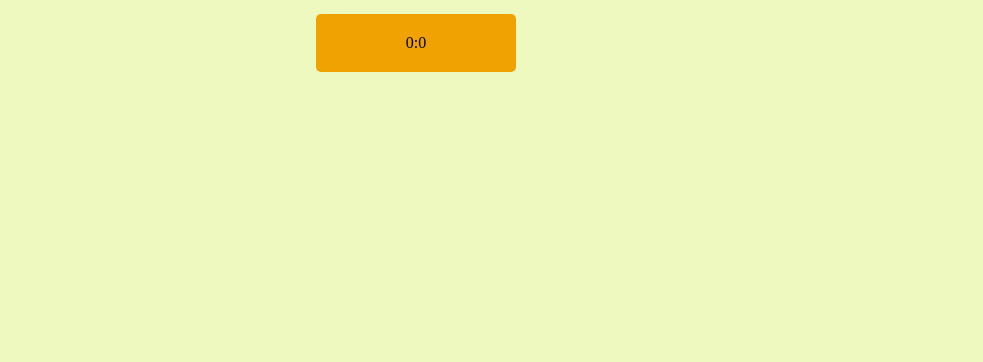
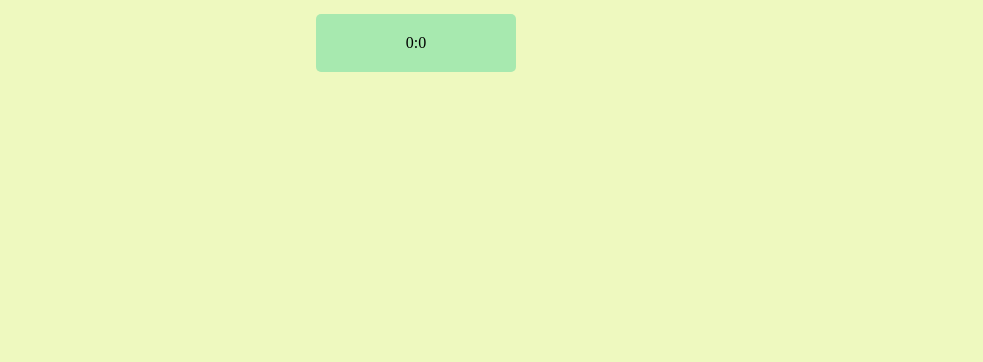
Before and after one commit to lucphyl/projeto-Parrot-Card-Game, a plain HTML site: page index.html in a window 1280 px wide. Shown: the part 488-850 px from the top of the page, without its empty margins (224-1207 px from the left). Drawn offline with Linux system fonts and the light colour scheme.

Commit message:
versão final

```diff
--- a/estilos.css
+++ b/estilos.css
@@ -30,7 +30,7 @@
     margin: 30px 20%;
     display: flex;
     flex-wrap: wrap;
-    background-color: black;
+
   }
 
   .cartas {
@@ -74,7 +74,7 @@
     align-items: center;
     justify-content:center;
     width: 200px;
-    background-color: #f0a202;
+    background-color: #A7E9AF;
     padding: 20px;
     border-radius: 5px;
     margin: 20px auto;
```
